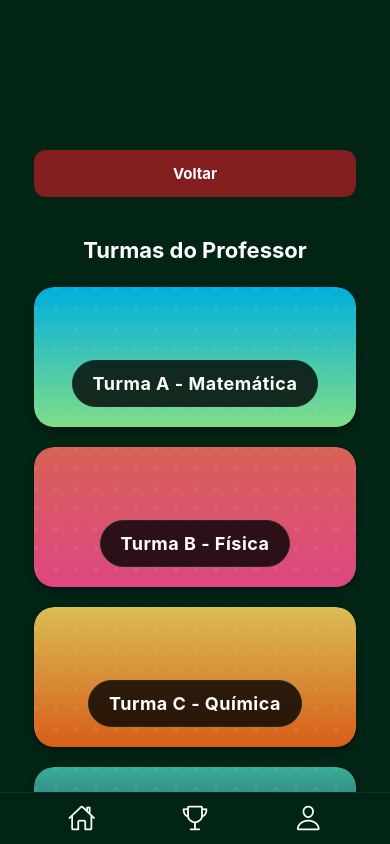
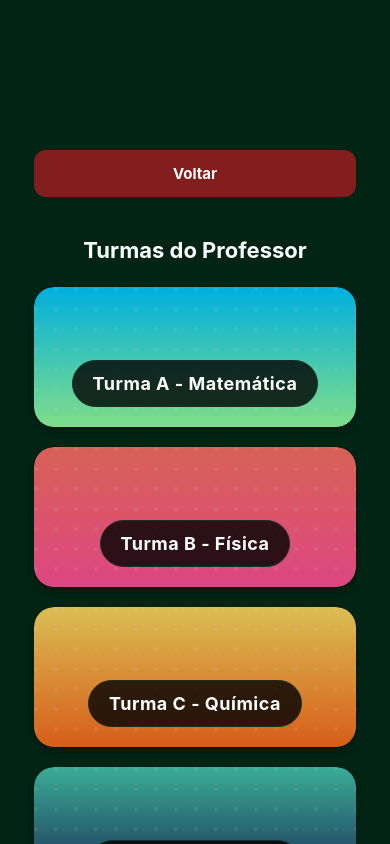
Before and after one commit to arthurfary/udescore, a React Native app in the folder frontend/: screen /ProfessorTurmas in a window 390 px wide. Built offline with nearby package versions, Linux system fonts and the light colour scheme.

Commit message:
no menu professor

```diff
--- a/frontend/src/app/professor/turmas/turmas.tsx
+++ b/frontend/src/app/professor/turmas/turmas.tsx
@@ -4,7 +4,6 @@ import { LinearGradient } from "expo-linear-gradient";
 import Svg, { Defs, Pattern, Rect, Circle } from "react-native-svg";
 import { useSafeAreaInsets } from "react-native-safe-area-context";
 import styles from "./turmas.styles";
-import Menu from "../../../components/menu";
 import { COLORS } from "../../../constants/colors";
 import { Entypo } from "@expo/vector-icons";
 import useHooks from "../professor.hook";
@@ -113,7 +112,6 @@ const ProfessorTurmas: React.FC<{ navigation: any }> = ({ navigation }) => {
           </Text>
         </TouchableOpacity>
       </ScrollView>
-      <Menu />
     </>
   );
 };
```
